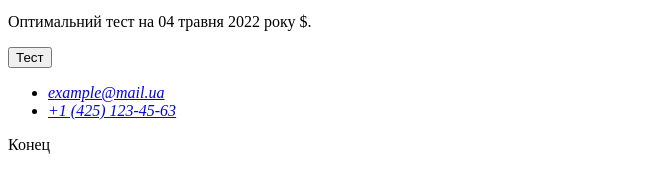
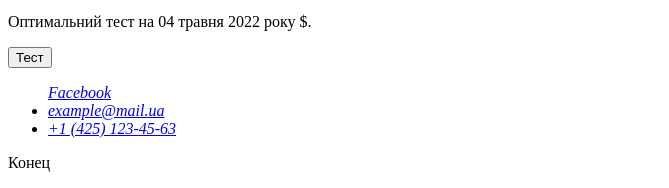
Before and after one commit to OleksiiWhite/github-training, a plain HTML site: page index.html in a window 1280 px wide. Shown: the part 2530-2718 px from the top of the page, without its empty margins (0-669 px from the left). Drawn offline with Linux system fonts and the light colour scheme.

Commit message:
Додано посилання на соцмережі

```diff
--- a/index.html
+++ b/index.html
@@ -192,6 +192,7 @@
     <footer>
         <address>
         <ul>
+            <a href="https://www.facebook.com/alenikbel/" aria-label="Facebook link">Facebook</a>
             <li><a href="mailto:example@mail.ua">example@mail.ua</a></li>
             <li><a href="tel:+14251234563">+1 (425) 123-45-63</a></li>
         </ul>
```
